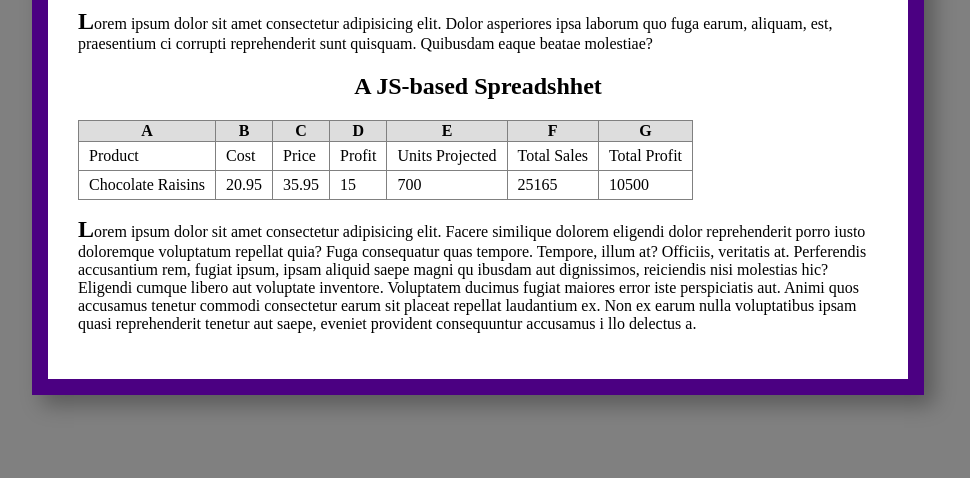
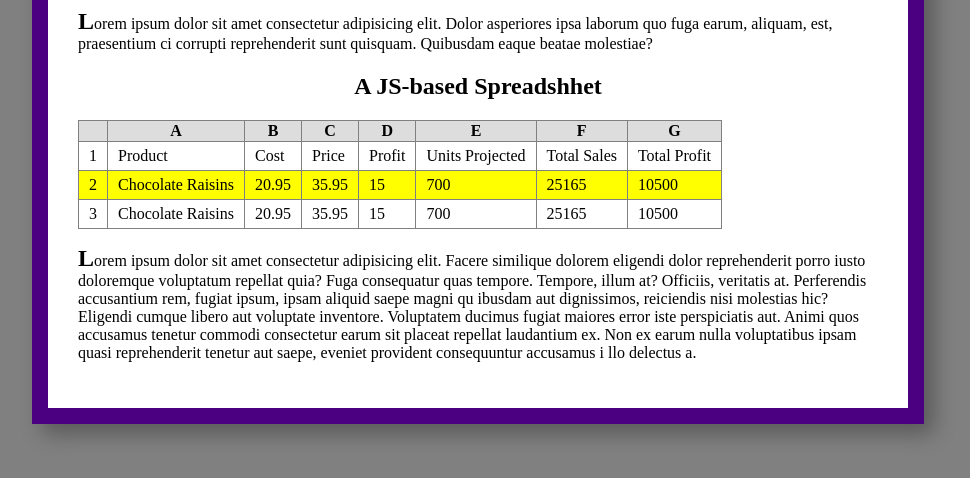
Before and after one commit to alex-chicko/excel_sheet_javascript, a plain HTML site: page index.html in a window 1280 px wide. Shown: the part 144-622 px from the top of the page, without its empty margins (162-1132 px from the left). Drawn offline with Linux system fonts and the light colour scheme.

Commit message:
[STEP09] adding numbers

```diff
--- a/index.html
+++ b/index.html
@@ -56,6 +56,10 @@
         td {
             border: 1px solid grey;
         }
+
+        .highlighted{
+            background: yellow;
+        }
     </style>
 </head>
 
@@ -77,6 +81,7 @@
 
         <table>
             <thead>
+                    <th></th>
                     <th>A</th>
                     <th>B</th>
                     <th>C</th>
@@ -87,6 +92,7 @@
             </thead>
             <tbody>
                 <tr>
+                    <td>1</td>
                     <td>Product</td>
                     <td>Cost</td>
                     <td>Price</td>
@@ -95,7 +101,18 @@
                     <td>Total Sales</td>
                     <td>Total Profit</td>
                 </tr>
+                <tr class="highlighted">
+                    <td>2</td>
+                    <td>Chocolate Raisins</td>
+                    <td>20.95</td>
+                    <td>35.95</td>
+                    <td>15</td>
+                    <td>700</td>
+                    <td>25165</td>
+                    <td>10500</td>
+                </tr>
                 <tr>
+                    <td>3</td>
                     <td>Chocolate Raisins</td>
                     <td>20.95</td>
                     <td>35.95</td>
```
